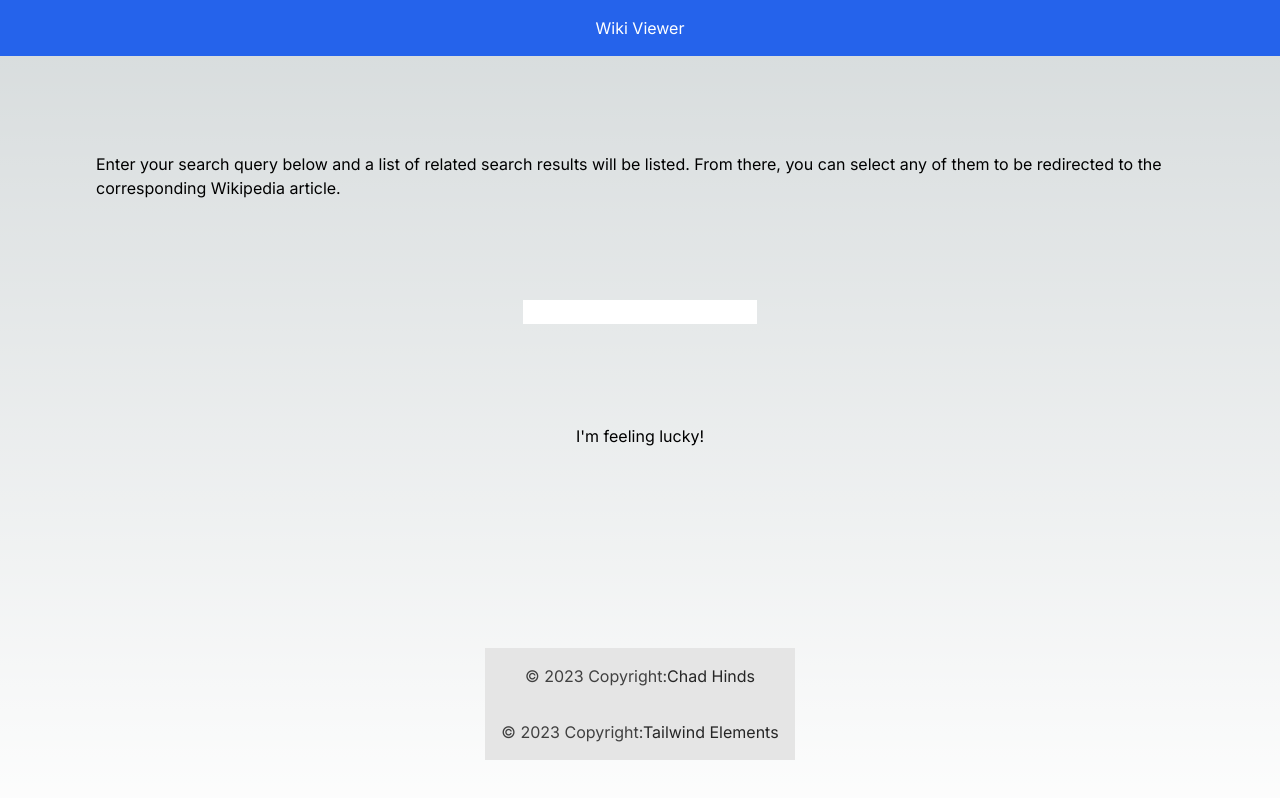
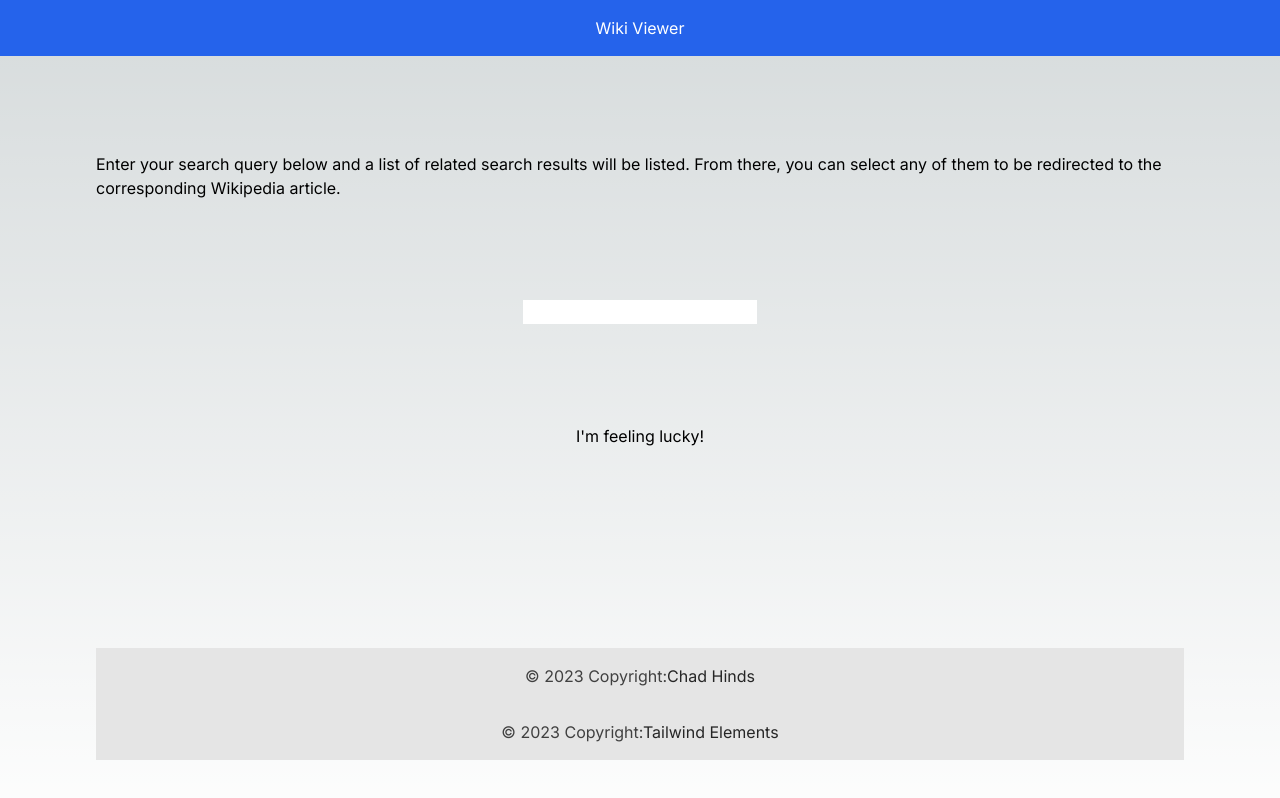
Before and after one commit to chadhindsight/wiki-next, a Next.js app: page / in a window 1280 px wide. Shown: the top 798 px of the page. Built offline with nearby package versions, Linux system fonts and the light colour scheme.

Commit message:
Increase footer width, change name of the header class

```diff
--- a/app/api/components/Footer.tsx
+++ b/app/api/components/Footer.tsx
@@ -2,7 +2,7 @@
 const Footer = () => {
     return (
         <footer
-            className="bg-neutral-200 text-center dark:bg-neutral-700 lg:text-left">
+            className="bg-neutral-200 text-center dark:bg-neutral-700 lg:text-left footer">
             <div className="p-4 text-center text-neutral-700 dark:text-neutral-200">
                 © {new Date().getFullYear()} Copyright:
                 <a
--- a/app/api/components/Header.tsx
+++ b/app/api/components/Header.tsx
@@ -1,7 +1,7 @@
 const Header = () => {
     return (
         <header className="bg-blue-600 py-4">
-            <h1 className="text-white capitalize Header">Wiki Viewer</h1>
+            <h1 className="text-white capitalize header">Wiki Viewer</h1>
         </header>
     );
 };
--- a/app/globals.css
+++ b/app/globals.css
@@ -5,9 +5,9 @@
 :root {
   --max-width: 1100px;
   --border-radius: 12px;
-  --font-mono: ui-monospace, Menlo, Monaco, 'Cascadia Mono', 'Segoe UI Mono',
-    'Roboto Mono', 'Oxygen Mono', 'Ubuntu Monospace', 'Source Code Pro',
-    'Fira Mono', 'Droid Sans Mono', 'Courier New', monospace;
+  --font-mono: ui-monospace, Menlo, Monaco, "Cascadia Mono", "Segoe UI Mono",
+    "Roboto Mono", "Oxygen Mono", "Ubuntu Monospace", "Source Code Pro",
+    "Fira Mono", "Droid Sans Mono", "Courier New", monospace;
 
   --foreground-rgb: 0, 0, 0;
   --background-start-rgb: 214, 219, 220;
@@ -110,6 +110,10 @@ a {
   }
 }
 
-.Header {
+.header {
   text-align: center;
 }
+
+footer {
+  width: 100%;
+}
```
